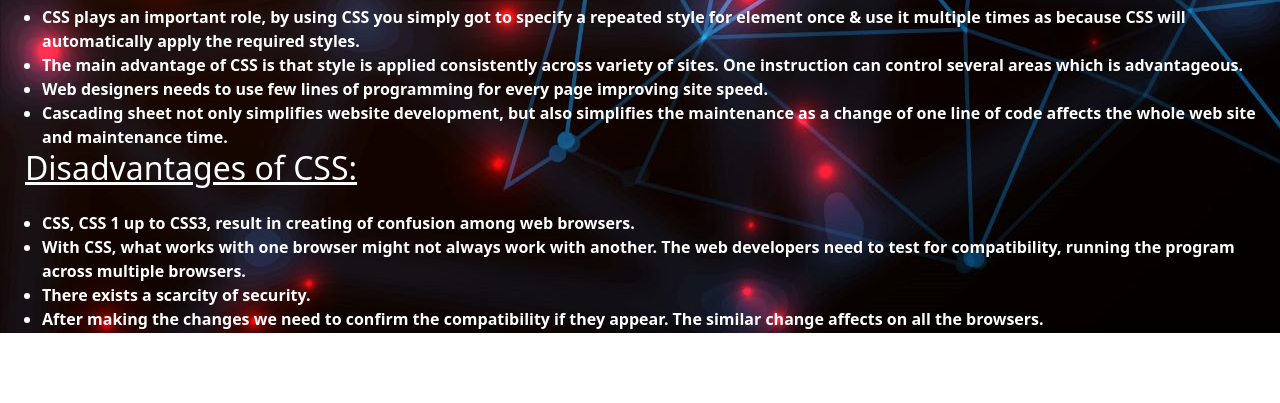
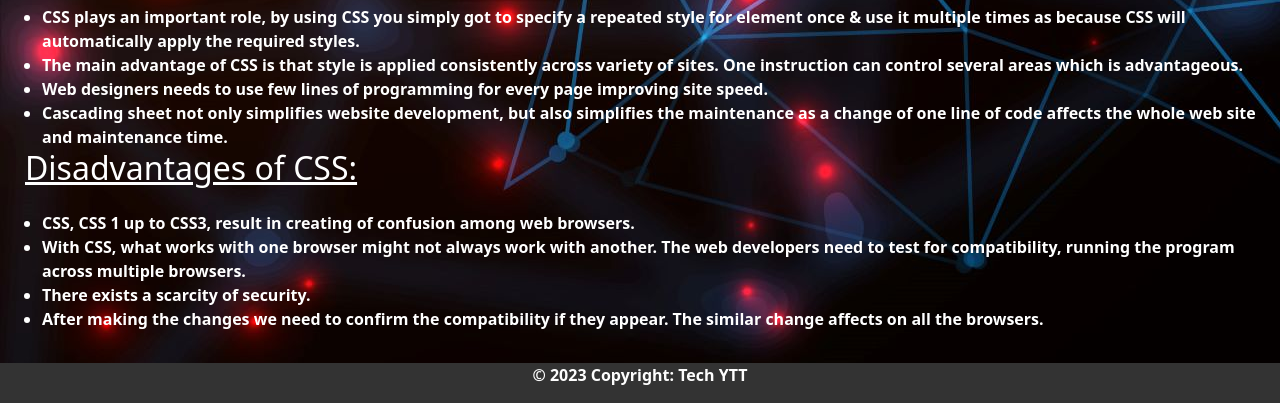
Before and after one commit to yedhukrishna07/Elevate_Assignment_M2, a plain HTML site: page css-server.html in a window 1280 px wide. Shown: the part 4031-4434 px from the top of the page. Before the commit the page ends 4364 px from the top, so only its background shows below. Drawn offline with nearby package versions, Linux system fonts and the light colour scheme.

Commit message:
copyright added

```diff
--- a/css-server.html
+++ b/css-server.html
@@ -63,6 +63,15 @@
             <li>After making the changes we need to confirm the compatibility if they appear. The similar change affects on all the browsers.</li><br>
           </ul>
        </div>
+       <div class="final-div">
+        <footer class="footer-di">
+          <div></div>
+            © 2023 Copyright: Tech YTT
+          </div>
+
+      </div>
+
+
 
 
 </body>
--- a/style2.css
+++ b/style2.css
@@ -79,3 +79,11 @@ h2{
     height: 100%;
     width: 100%;
 }
+.footer-di{
+    height: 40px;
+    color: #fdfdfd;
+    width: 100%;
+    margin-top: 30px;
+    text-align: center;
+    background-color: #333;
+}
```
Also changed, not shown: bootstrap-server.html (+7 -0 lines), html-server.html (+8 -0 lines), java-server.html (+7 -0 lines).
